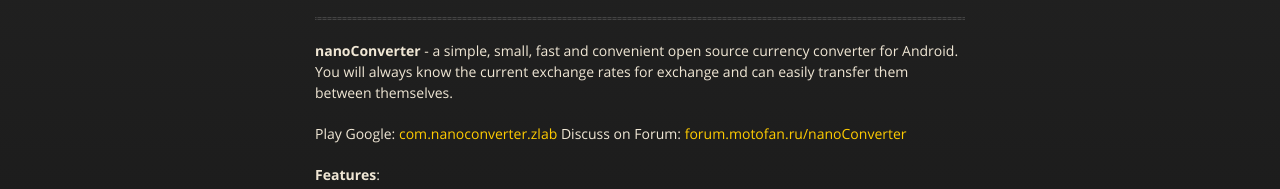
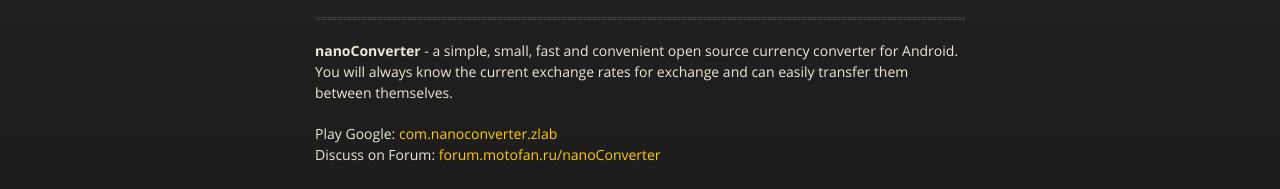
Before and after one commit to ZorgeR/nanoConverter, a plain HTML site: page index.html in a window 1280 px wide. Shown: the part 579-768 px from the top of the page. Drawn offline with nearby package versions, Linux system fonts and the light colour scheme.

Commit message:
Update index.html

```diff
--- a/index.html
+++ b/index.html
@@ -44,7 +44,7 @@
 
 <hr><p><strong>nanoConverter</strong> - a simple, small, fast and convenient open source currency converter for Android. You will always know the current exchange rates for exchange and can easily transfer them between themselves.</p>
 
-<p>Play Google: <a href="https://play.google.com/store/apps/details?id=com.nanoconverter.zlab">com.nanoconverter.zlab</a>
+<p>Play Google: <a href="https://play.google.com/store/apps/details?id=com.nanoconverter.zlab">com.nanoconverter.zlab</a></br>
 Discuss on Forum: <a href="http://forum.motofan.ru/index.php?showtopic=1731331">forum.motofan.ru/nanoConverter</a></p>
 
 <p><strong>Features</strong>:</p>
```
